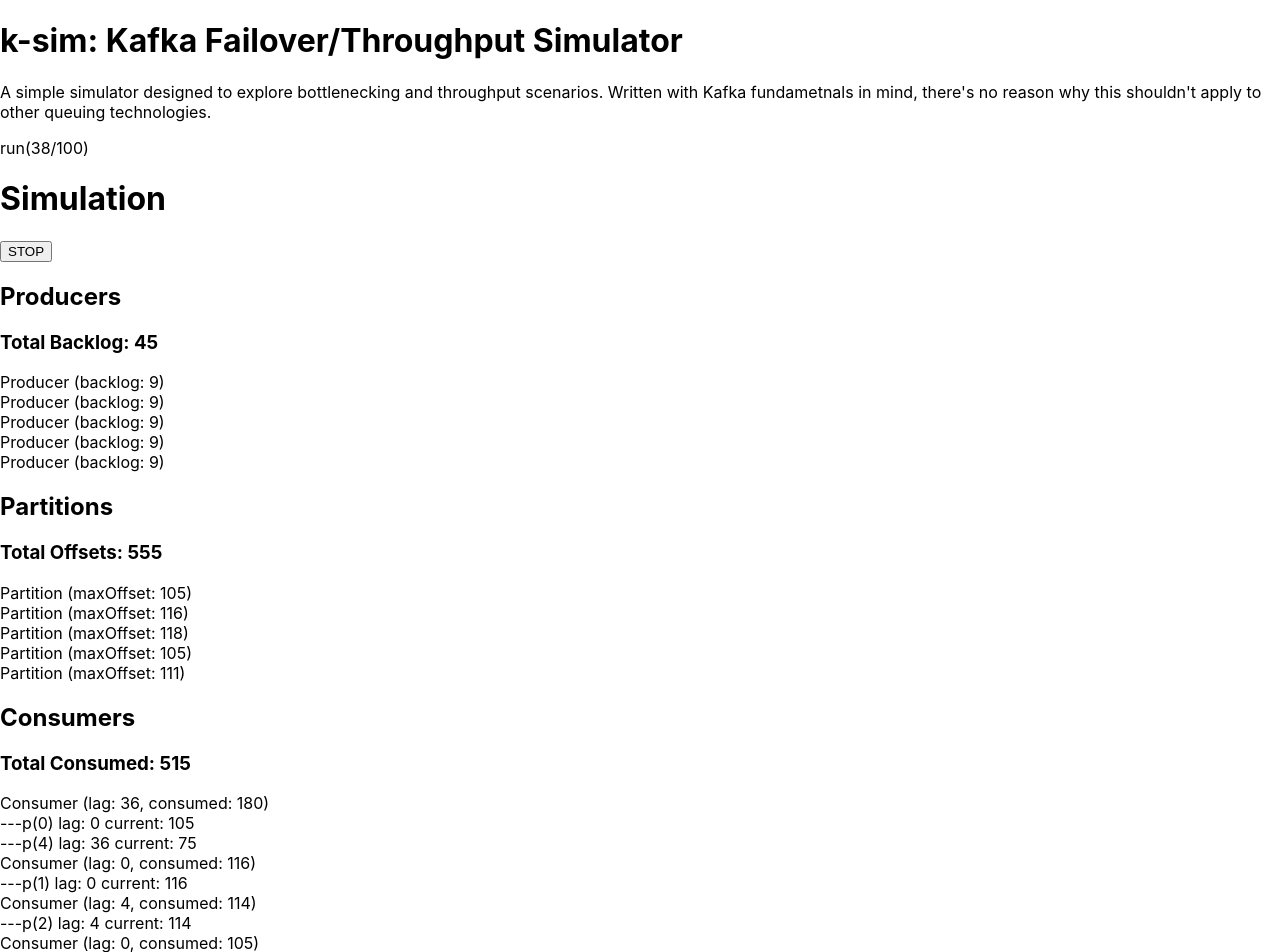
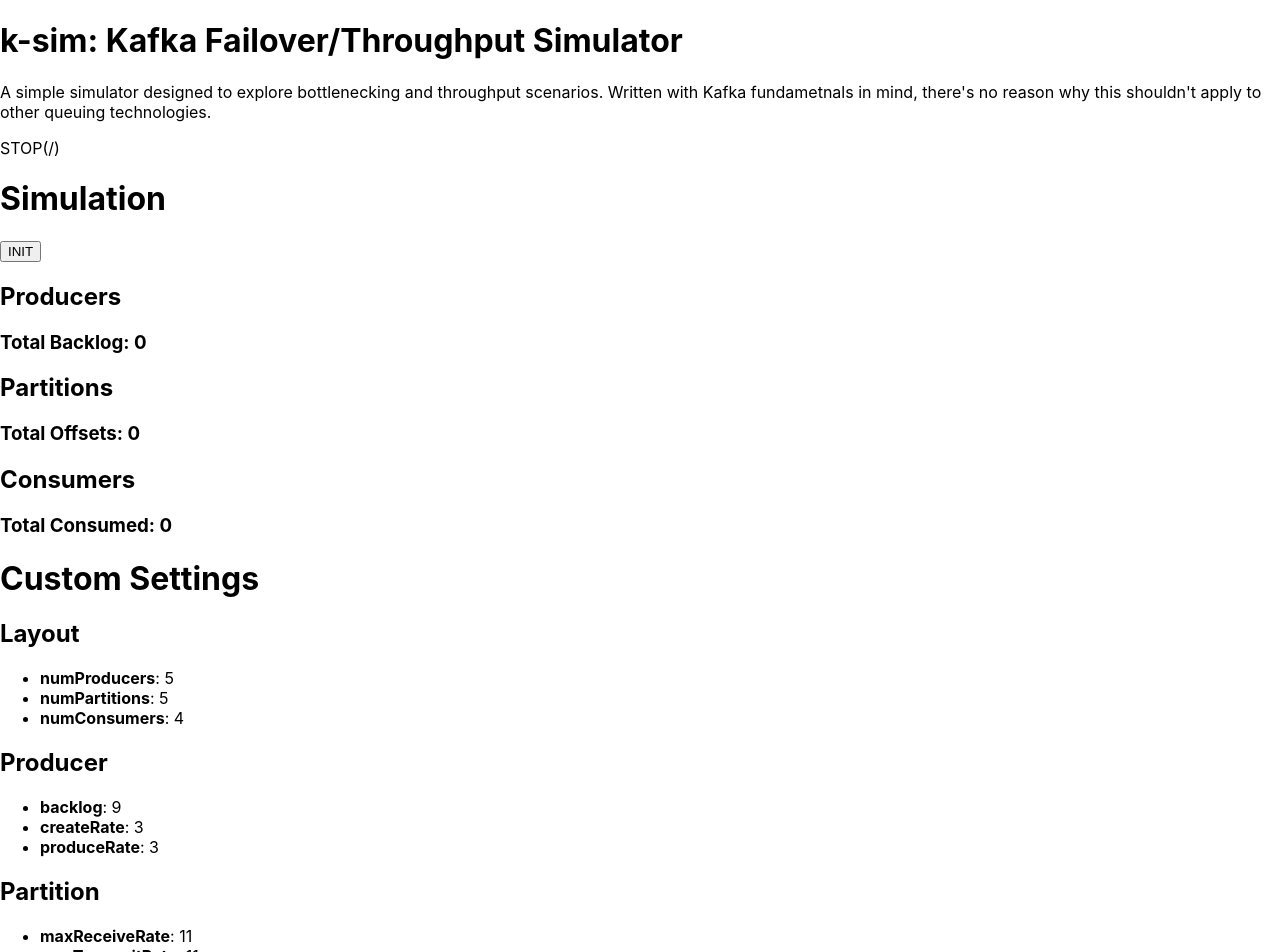
Before and after one commit to target/k-sim, a React (Create React App) app in the folder client/: page / in a window 1280 px wide. Shown: the top 952 px of the page. Built offline with nearby package versions, Linux system fonts and the light colour scheme.

Commit message:
Simple interactivity
  * INIT: Reloads the simulation back to settings
  * resume: Unpauses the simulation
  * STOP: Pauses the simulation

```diff
--- a/client/src/App.js
+++ b/client/src/App.js
@@ -11,13 +11,13 @@
 				partition: { maxReceiveRate: 11, maxTransmitRate: 11 },
 				consumer: { consumeRate: 5 },
 				partitionBalanceStrategy: 'round-robin',
-				showSettings: true
+				showSettings: true,
+				layout: {
+					numProducers: 5,
+					numPartitions: 5,
+					numConsumers: 4
+				}
 			},
-			layout: {
-				numProducers: 5,
-				numPartitions: 5,
-				numConsumers: 4
-			}
 		}
 	}
   componentDidMount() {
@@ -33,9 +33,9 @@
 		    <h1>k-sim: Kafka Failover/Throughput Simulator</h1>
 			<p>A simple simulator designed to explore bottlenecking and throughput scenarios.  Written with Kafka fundametnals in mind, there's no reason why this shouldn't apply to other queuing technologies.</p>
 			<Simulator {...{
-				numProducers: this.state.layout.numProducers,
-				numPartitions: this.state.layout.numPartitions,
-				numConsumers: this.state.layout.numConsumers,
+				// numProducers: this.state.layout.numProducers,
+				// numPartitions: this.state.layout.numPartitions,
+				// numConsumers: this.state.layout.numConsumers,
 				settings: this.state.settings
 			}} />
 		</div>
--- a/client/src/Simulator.js
+++ b/client/src/Simulator.js
@@ -10,63 +10,13 @@
 class Simulator extends React.Component {
 	constructor(props) {
 		super();
-		const initialProducers = []
-		for (let pId = 0; pId < props.numProducers ; pId++  ) {
-			const newProducer = {
-				producerId: pId,
-				backlog: 0,
-				createRate: 1,
-				produceRate: 1,
-				lastDestPartition: 0,
-				produceStrategy: "tick-next-with-overflow" //advances the partition every tick, and also on cases of overflow
-			}
-			initialProducers.push({...newProducer, ...props.settings.producer})
+		this.state = {
+			settings: props.settings,
+			producers: [],
+			partitions: [],
+			consumers: []
 		}
-
-		const initialPartitions = []
-		for (let aId = 0; aId < props.numPartitions ; aId++  ) {
-			const newPartition = {
-				partitionId: aId,
-				maxOffset: 0,
-				receivedThisTick: 0,
-				maxReceiveRate: 1,
-				transmittedThisTick: 0,
-				maxTransmitRate: 1
-			}
-			initialPartitions.push({ ...newPartition, ...props.settings.partition })
-		}
-
-		const initialConsumers = []
-		const partitionBalance = this.getPartitionBalance('round-robin', props.numPartitions, props.numConsumers)
-
-		for (let cId = 0; cId < props.numConsumers ; cId++  ) {
-			let srcPartitions = []
-			for (let aId of partitionBalance[cId].values()) {
-				srcPartitions.push({partitionId: aId, currentOffset: 0 })
-			}
-			const newConsumer = {
-				consumerId: cId,
-				consumeRate: 1,
-				srcPartitions: srcPartitions,
-				totalOffsets: 0
-			}
-			initialConsumers.push({...newConsumer, ...props.settings.consumer})
-		}
-
-		const finalState = {
-			tickNumber: 1,
-			maxTicks: 100,
-			running: false,
-			tickIntervalId: null,
-			tickMs: 150,
-			producers: initialProducers,
-			partitions: initialPartitions,
-			consumers: initialConsumers
-		}
-
-		console.log("Initialized simulator with this state:")
-		console.log(finalState)
-		this.state = finalState;
+		this.initializeSimulator()
 	}
 
 	getPartitionBalance(strategy, numPartitions, numConsumers) {
@@ -97,11 +47,11 @@
 	}
 
 	componentDidMount() {
-		this.startTickInterval()
+		//this.startTickInterval()
 	}
 
 	componentWillUnmount() {
-		clearInterval(this.state.tickIntervalId) // Clean up our mess
+		this.clearTickInterval() // Clean up our mess
 	}
 
 	partitionAvailReceive(a, n) {
@@ -271,7 +221,73 @@
 	}
 
 	initializeSimulator() {
+		let numProducers = this.state.settings.layout.numProducers
+		let numPartitions = this.state.settings.layout.numPartitions
+		let numConsumers = this.state.settings.layout.numConsumers
+
+		const initialProducers = []
+		for (let pId = 0; pId < numProducers ; pId++  ) {
+			const newProducer = {
+				producerId: pId,
+				backlog: 0,
+				createRate: 1,
+				produceRate: 1,
+				lastDestPartition: 0,
+				produceStrategy: "tick-next-with-overflow" //advances the partition every tick, and also on cases of overflow
+			}
+			initialProducers.push({...newProducer, ...this.state.settings.producer})
+		}
+
+		const initialPartitions = []
+		for (let aId = 0; aId < numPartitions ; aId++  ) {
+			const newPartition = {
+				partitionId: aId,
+				maxOffset: 0,
+				receivedThisTick: 0,
+				maxReceiveRate: 1,
+				transmittedThisTick: 0,
+				maxTransmitRate: 1
+			}
+			initialPartitions.push({ ...newPartition, ...this.state.settings.partition })
+		}
+
+		const initialConsumers = []
+		const partitionBalance = this.getPartitionBalance('round-robin', numPartitions, numConsumers)
+
+		for (let cId = 0; cId < numConsumers ; cId++  ) {
+			let srcPartitions = []
+			for (let aId of partitionBalance[cId].values()) {
+				srcPartitions.push({partitionId: aId, currentOffset: 0 })
+			}
+			const newConsumer = {
+				consumerId: cId,
+				consumeRate: 1,
+				srcPartitions: srcPartitions,
+				totalOffsets: 0
+			}
+			initialConsumers.push({...newConsumer, ...this.state.settings.consumer})
+		}
+
+		const finalState = {
+			tickNumber: 1,
+			maxTicks: 100,
+			running: false,
+			tickIntervalId: null,
+			tickMs: 150,
+			producers: initialProducers,
+			partitions: initialPartitions,
+			consumers: initialConsumers,
+			initialized: true
+		}
+
+		console.log("Initialized simulator with this state:")
+		console.log(finalState)
+		this.setState({
+			...this.state,
+			...finalState
+		});
 		//TODO
+
 	}
 
 	render() {
@@ -305,8 +321,12 @@
 				<h1>Simulation</h1>
 				{ this.state.running &&
 					<button onClick = {() => this.stopSimulator()}>STOP</button>}
+				{ this.state.initialized &&
+					( this.state.running ||
+					<button onClick = {() => this.resumeSimulator()}>resume</button>)}
 				{ this.state.running ||
-					<button onClick = {() => this.resumeSimulator()}>resume</button>}
+					<button onClick = {() => this.initializeSimulator()}>INIT</button>}
+
 				<h2>Producers</h2>
 				<h3>Total Backlog: {totalBacklog}</h3>
 				{pComps}
--- a/client/src/SimulatorSettings.js
+++ b/client/src/SimulatorSettings.js
@@ -10,6 +10,9 @@
 
 	render() {
 		//console.log("settings", this.props.settings)
+		const layoutPropList = Object.keys(this.props.settings.layout).map((k) =>
+			<li><strong>{k}</strong>: {this.props.settings.layout[k]}</li>
+		)
 		const producerPropList = Object.keys(this.props.settings.producer).map((k) =>
 			<li><strong>{k}</strong>: {this.props.settings.producer[k]}</li>
 		)
@@ -22,6 +25,8 @@
 		return(
 			<div className="simulator-settings">
 				<h1>Custom Settings</h1>
+				<h2>Layout</h2>
+				<ul>{layoutPropList}</ul>
 				<h2>Producer</h2>
 				<ul>{producerPropList}</ul>
 				<h2>Partition</h2>
```
